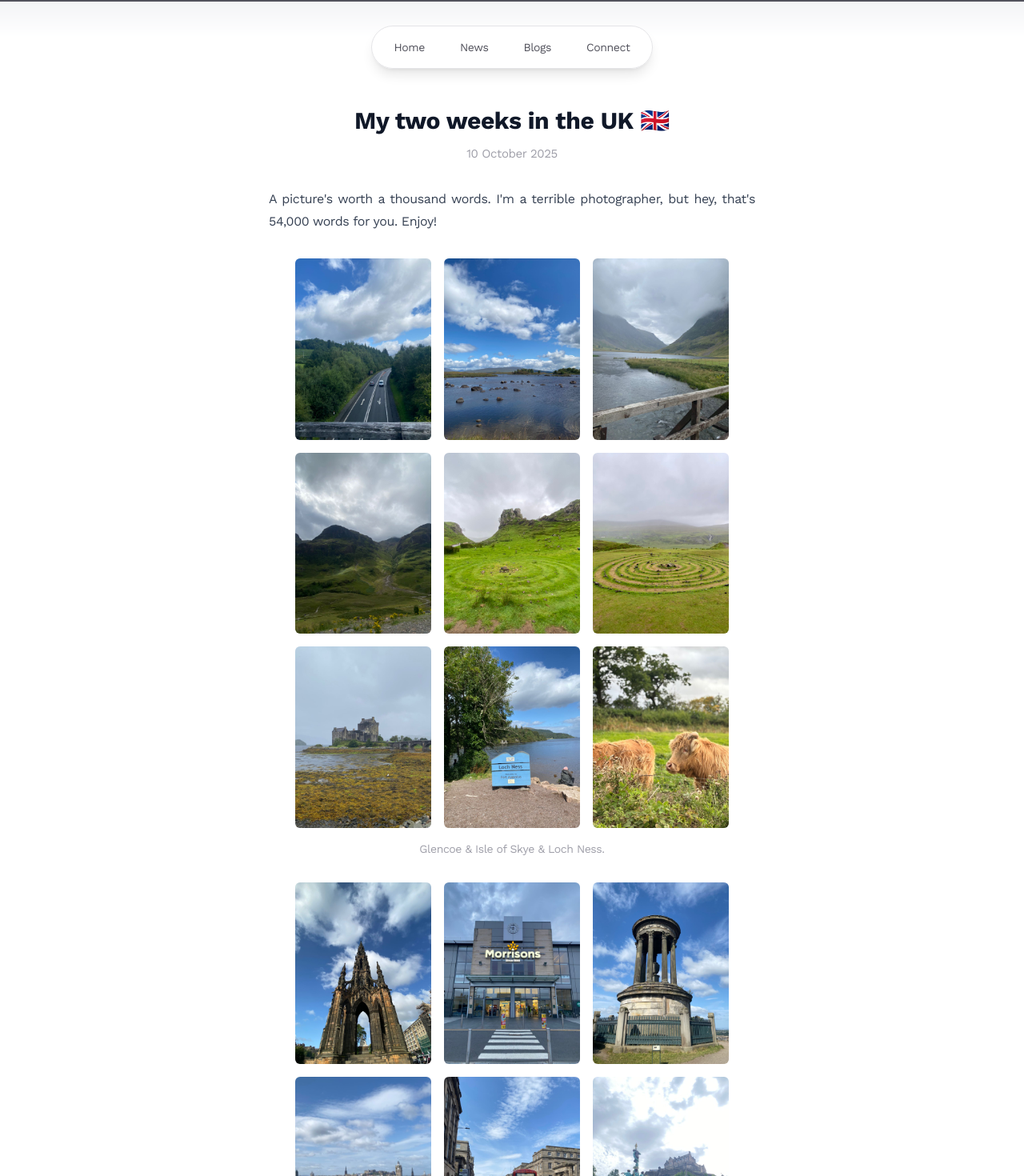
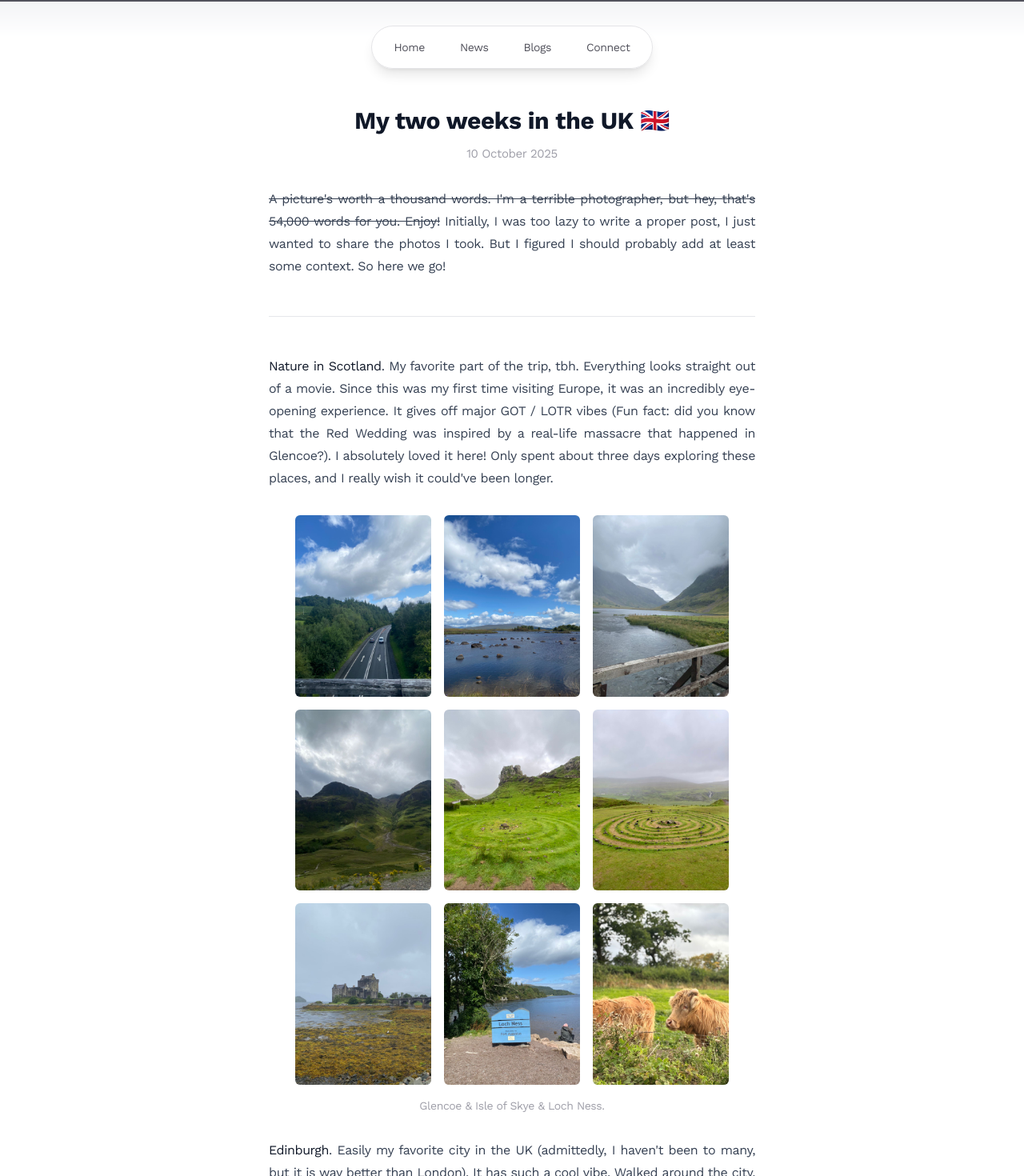
Before and after one commit to wyhong3103/wyhong3103.github.io, a Next.js app: page /blog/uk-2025 in a window 1280 px wide. Shown: the top 1470 px of the page at 80% size. Built offline with nearby package versions, Linux system fonts and the light colour scheme.

Commit message:
feat: improve

```diff
--- a/app/blog/uk-2025/page.mdx
+++ b/app/blog/uk-2025/page.mdx
@@ -3,7 +3,11 @@ import BlogHeader from '@/components/mdx/blog-header'
 
 <BlogHeader title="My two weeks in the UK 🇬🇧" date="10 October 2025" />
 
-A picture's worth a thousand words. I'm a terrible photographer, but hey, that's 54,000 words for you. Enjoy!
+<span className="line-through">A picture's worth a thousand words. I'm a terrible photographer, but hey, that's 54,000 words for you. Enjoy!</span> Initially, I was too lazy to write a proper post, I just wanted to share the photos I took. But I figured I should probably add at least some context. So here we go!
+
+---
+
+**Nature in Scotland**. My favorite part of the trip, tbh. Everything looks straight out of a movie. Since this was my first time visiting Europe, it was an incredibly eye-opening experience. It gives off major GOT / LOTR vibes (Fun fact: did you know that the Red Wedding was inspired by a real-life massacre that happened in Glencoe?). I absolutely loved it here! Only spent about three days exploring these places, and I really wish it could've been longer.
 
 <MultiImage
   images={[
@@ -21,10 +25,12 @@ A picture's worth a thousand words. I'm a terrible photographer, but hey, that's
   caption="Glencoe & Isle of Skye & Loch Ness."
 />
 
+**Edinburgh**. Easily my favorite city in the UK (admittedly, I haven't been to many, but it is way better than London). It has such a cool vibe. Walked around the city, visited most of the main tourist spots, and even stopped by The Elephant House, which is where J.K. Rowling wrote the early Harry Potter books (I think)!
+
 <MultiImage
   images={[
+    '/images/blogs/uk/edinburgh/2.jpg',
     '/images/blogs/uk/edinburgh/1.jpg',
-    '/images/blogs/uk/edinburgh/2.jpg',
     '/images/blogs/uk/edinburgh/3.jpg',
     '/images/blogs/uk/edinburgh/4.jpg',
     '/images/blogs/uk/edinburgh/5.jpg',
@@ -36,6 +42,8 @@ A picture's worth a thousand words. I'm a terrible photographer, but hey, that's
   width="170px"
   caption="Edinburgh."
 />
+
+**Oxford**. I was here for summer school, and I absolutely loved it. The place just exudes a heavy academic atmosphere, which, considering its history (no shit, Sherlock), and the fact that college buildings are scattered everywhere, makes complete sense. The second-to-last picture is from New College, which is where Draco Malfoy sat in the tree in the forth Harry Potter movie. Overall, the town was incredibly unique and cool, and I really enjoyed my time there.
 
 <MultiImage
   images={[
@@ -53,6 +61,8 @@ A picture's worth a thousand words. I'm a terrible photographer, but hey, that's
   caption="Oxford."
 />
 
+**London**. It's not a bad place, it was just my least favorite spot on the trip. The city was packed with tourists, and it was surprisingly hot (hotter than Malaysia!) while I was wandering around. I didn't end up doing much here.
+
 <MultiImage
   images={[
     '/images/blogs/uk/london/1.jpg',
@@ -69,6 +79,8 @@ A picture's worth a thousand words. I'm a terrible photographer, but hey, that's
   caption="London."
 />
 
+**Canterbury and the White Cliffs**. A small town located about two hours away from London. It looks straight out of a fairytale, complete with flowers, quiet canals, and a very peaceful vibe. Other than its charm, though, there isn't a whole lot to do. I spent a few hours in town before taking a cab to the White Cliffs. The views were nice, and walking along them was great exercise!
+
 <MultiImage
   images={[
     '/images/blogs/uk/canterbury/1.jpg',
@@ -82,8 +94,10 @@ A picture's worth a thousand words. I'm a terrible photographer, but hey, that's
     '/images/blogs/uk/canterbury/9.jpg',
   ]}
   width="170px"
-  caption="Canterbury."
+  caption="Canterbury, and the White Cliffs."
 />
+
+**Hastings and Rye**. Two other coastal towns located about two hours away from London, and only 30 minutes apart from each other. There isn't a ton to do in either town, but the sunset views in Hastings were absolutely stunning. I loved the views!
 
 <MultiImage
   images={[
@@ -98,5 +112,5 @@ A picture's worth a thousand words. I'm a terrible photographer, but hey, that's
     '/images/blogs/uk/hastings_rye/9.jpg',
   ]}
   width="170px"
-  caption="Hastings & Rye."
+  caption="Hastings, and Rye."
 />
```
